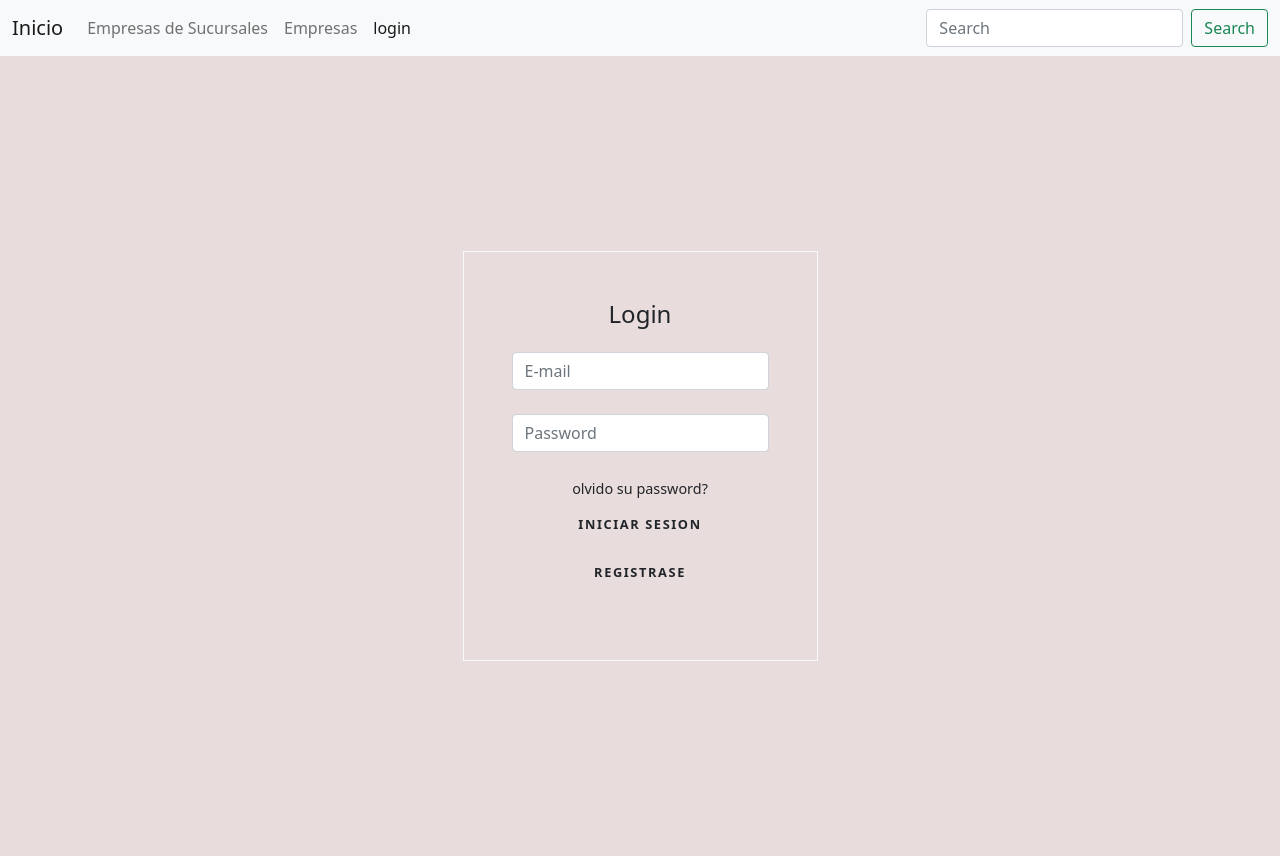
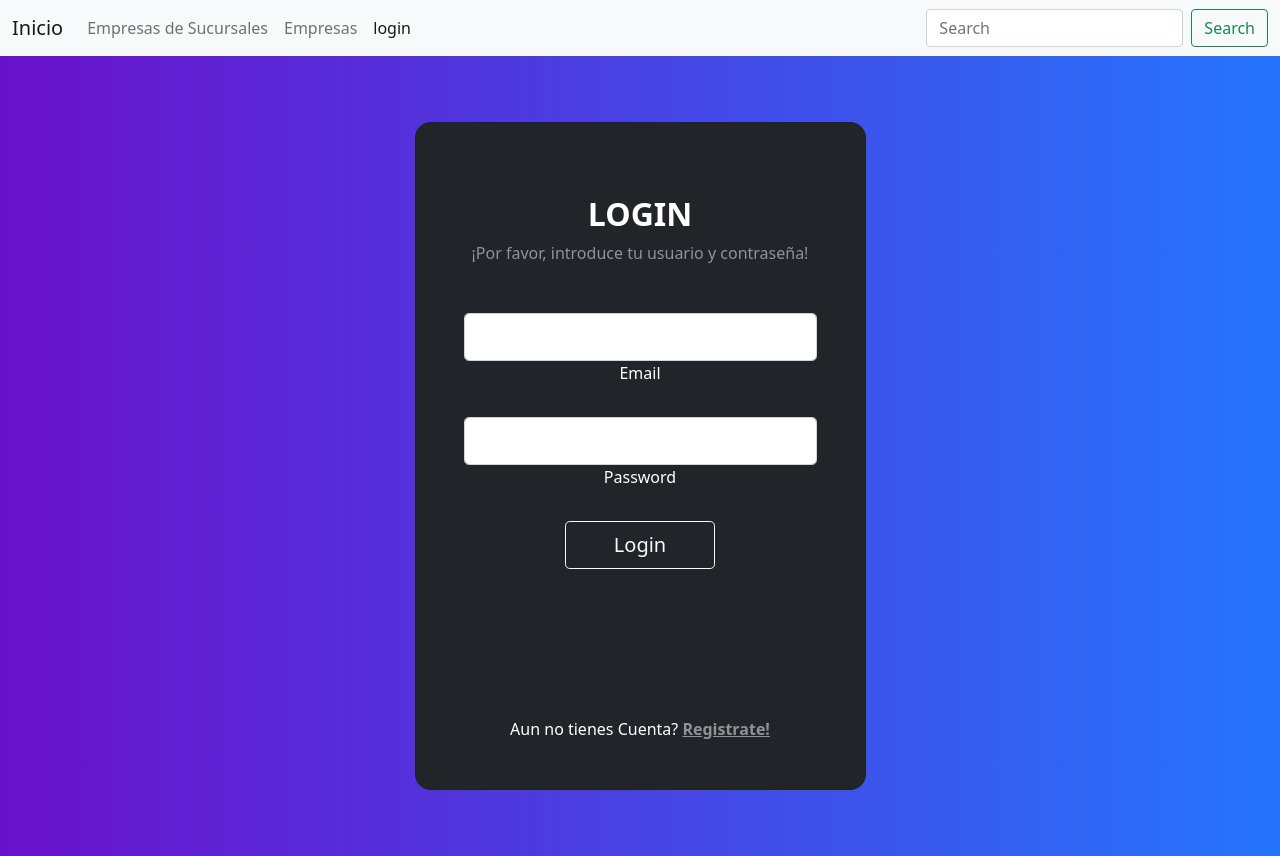
Before and after one commit to jmijangos2020303/AngularIN6BV2, an Angular app: page /login in a window 1280 px wide. Built offline with nearby package versions, Linux system fonts and the light colour scheme.

Commit message:
Login y Registrar
19/05/2022

```diff
--- a/src/app/components/empresas/empresas.component.html
+++ b/src/app/components/empresas/empresas.component.html
@@ -1,4 +1,4 @@
-<body>
+<body onload="init()" style="background: url(../../../assets/vid.img/fondo.jpg) no-repeat; background-size: cover;">
 
 <div class="container">
   <!-- Button activador Modal Agregar Empresa -->
--- a/src/app/components/empresas/empresas.component.scss
+++ b/src/app/components/empresas/empresas.component.scss
@@ -1,12 +1,13 @@
 
 body {
 	align-items: center;
-	background-color: #eee4e4;
 	height: 100vh;
 	place-items: center;
 }
 
 
+
+
 #boton{
   margin: 80px;
 }
--- a/src/app/components/login/login.component.html
+++ b/src/app/components/login/login.component.html
@@ -1,65 +1,45 @@
-<!-- Modal -->
-<body>
+<section class="vh-100 gradient-custom">
+  <div class="container py-5 h-100">
+    <div class="row d-flex justify-content-center align-items-center h-100">
+      <div class="col-12 col-md-8 col-lg-6 col-xl-5">
+        <div class="card bg-dark text-white" style="border-radius: 1rem;">
+          <div class="card-body p-5 text-center">
 
+            <div class="mb-md-5 mt-md-4 pb-5">
 
-  <form class="text-center border border-light p-5">
-    <p class="h4 mb-4">Login </p>
-    <!-- Email -->
-    <input type="email" id="defaultLoginFormEmail" class="form-control mb-4" placeholder="E-mail" name="email" #email="ngModel"
-    [(ngModel)]="usuarioModel.email">
-    <!-- Password -->
-    <input type="password" id="defaultLoginFormPassword" class="form-control mb-4" placeholder="Password" name="password" #password="ngModel"
-    [(ngModel)]="usuarioModel.password">
-    <div class="d-flex justify-content-around">
+              <h2 class="fw-bold mb-2 text-uppercase">Login</h2>
+              <p class="text-white-50 mb-5">
+                ¡Por favor, introduce tu usuario y contraseña!</p>
 
-      <div>
-        <!-- Forgot password -->
-        <a href="">olvido su password?</a>
-      </div>
-    </div>
-    <!-- Sign in button -->
-    <button type="button" class="btn btn-primary" data-bs-toggle="modal" type="submit" (click)="login()">Iniciar Sesion</button>
-    <!-- Register -->
-    <p>
-      <button type="button" class="btn btn-secondary" data-bs-toggle="modal" data-bs-target="#exampleModal">
-        Registrase
-      </button>
-    </p>
-  </form>
+              <div class="form-outline form-white mb-4">
+                <input type="email" id="typeEmailX" class="form-control form-control-lg" name="email" #email="ngModel"
+                [(ngModel)]="usuarioModel.email"/>
+                <label class="form-label" for="typeEmailX">Email</label>
+              </div>
 
+              <div class="form-outline form-white mb-4">
+                <input type="password" id="typePasswordX" class="form-control form-control-lg" name="password" #password="ngModel"
+                [(ngModel)]="usuarioModel.password"/>
+                <label class="form-label" for="typePasswordX">Password</label>
+              </div>
+              <button class="btn btn-outline-light btn-lg px-5" type="submit" (click)="login()">Login</button>
 
+              <div class="d-flex justify-content-center text-center mt-4 pt-1">
+                <a href="#!" class="text-white"><i class="fab fa-facebook-f fa-lg"></i></a>
+                <a href="#!" class="text-white"><i class="fab fa-twitter fa-lg mx-4 px-2"></i></a>
+                <a href="#!" class="text-white"><i class="fab fa-google fa-lg"></i></a>
+              </div>
 
+            </div>
 
+            <div>
+              <p class="mb-0">Aun no tienes Cuenta? <a href="registro" class="text-white-50 fw-bold">Registrate!</a>
+              </p>
+            </div>
 
-
-
-
-
-<div class="modal fade" id="exampleModal" tabindex="-1" aria-labelledby="exampleModalLabel" aria-hidden="true">
-  <div class="modal-dialog">
-    <div class="modal-content">
-      <div class="modal-header">
-        <h4 class="modal-title" id="exampleModalLabel"> Registrarse</h4>
-        <button type="button" class="btn-close" data-bs-dismiss="modal" aria-label="Close"></button>
-      </div>
-      <div class="modal-body">
-         <!-- nombre -->
-        <input  class="form-control" type="text" id="defaultLoginForName" class="form-control mb-4" placeholder="Nombres">
-         <!-- Apellido -->
-        <input  class="form-control" type="text" id="defaultLoginForLastNAme" class="form-control mb-4" placeholder="Apellidos">
-         <!-- Email -->
-        <input  class="form-control" type="email" id="defaultLoginFormEmail" class="form-control mb-4" placeholder="E-mail">
-         <!-- Password -->
-        <input  class="form-control" type="password" id="defaultLoginFormEmail" class="form-control mb-4" placeholder="Password">
-      </div>
-      <div class="modal-footer">
-        <button type="button" class="btn btn-secondary" data-bs-dismiss="modal">Cancelar</button>
-        <button type="button" class="btn btn-primary">Registrarse</button>
+          </div>
+        </div>
       </div>
     </div>
   </div>
-</div>
-
-
-
-</body>
+</section>
--- a/src/app/components/login/login.component.scss
+++ b/src/app/components/login/login.component.scss
@@ -1,149 +1,10 @@
-:root {
-	/* COLORS */
-	--white: #e9e9e9;
-	--gray: #333;
-	--blue: #0367a6;
-	--lightblue: #008997;
+.gradient-custom {
+  /* fallback for old browsers */
+  background: #6a11cb;
 
-	/* RADII */
-	--button-radius: 0.7rem;
+  /* Chrome 10-25, Safari 5.1-6 */
+  background: -webkit-linear-gradient(to right, rgba(106, 17, 203, 1), rgba(37, 117, 252, 1));
 
-	/* SIZES */
-	--max-width: 758px;
-	--max-height: 420px;
-
-	font-size: 16px;
-	font-family: -apple-system, BlinkMacSystemFont, "Segoe UI", Roboto, Oxygen,
-		Ubuntu, Cantarell, "Open Sans", "Helvetica Neue", sans-serif;
-}
-
-body {
-	align-items: center;
-	background-color: rgba(161, 114, 114, 0.247) ;
-
-	background-attachment: fixed;
-	background-position: center;
-	background-repeat: no-repeat;
-	background-size: cover;
-	display: grid;
-	height: 100vh;
-	place-items: center;
-}
-
-
-.modal-content {
-	align-items: center;
-	background-color: rgba(204, 171, 171, 0.479) ;
-
-	background-attachment: fixed;
-	background-position: center;
-	background-repeat: no-repeat;
-	background-size: cover;
-	display: grid;
-	height: 100vh;
-	place-items: center;
-}
-
-
-
-a {
-	color: var(--gray);
-	font-size: 0.9rem;
-	margin: 1.5rem 0;
-	text-decoration: none;
-}
-
-
-
-
-
-.container.right-panel-active .container--signup {
-	animation: show 0.6s;
-	opacity: 1;
-	transform: translateX(100%);
-	z-index: 5;
-}
-
-
-
-
-.overlay__panel {
-	align-items: center;
-	display: flex;
-	flex-direction: column;
-	height: 100%;
-	justify-content: center;
-	position: absolute;
-	text-align: center;
-	top: 0;
-	transform: translateX(0);
-	transition: transform 0.6s ease-in-out;
-	width: 50%;
-}
-
-.overlay--left {
-	transform: translateX(-20%);
-}
-
-.container.right-panel-active .overlay--left {
-	transform: translateX(0);
-}
-
-.overlay--right {
-	right: 0;
-	transform: translateX(0);
-}
-
-.container.right-panel-active .overlay--right {
-	transform: translateX(20%);
-}
-
-button {
-	background-color: var(--blue);
-	background-image: linear-gradient(90deg, var(--blue) 0%, var(--lightblue) 74%);
-	border-radius: 20px;
-	border: 1px solid var(--blue);
-	color: var(--white);
-	cursor: pointer;
-	font-size: 0.8rem;
-	font-weight: bold;
-	letter-spacing: 0.1rem;
-	padding: 0.9rem 4rem;
-	text-transform: uppercase;
-	transition: transform 80ms ease-in;
-}
-
-
-
-.form {
-	background-color: var(--white);
-	display: flex;
-	align-items: center;
-	justify-content: center;
-	flex-direction: column;
-	padding: 0 3rem;
-	height: 100%;
-	text-align: center;
-}
-
-.input {
-	background-color: rgb(228, 169, 169);
-	border: none;
-	padding: 0.9rem 0.9rem;
-	margin: 0.5rem 0;
-	width: 100%;
-}
-
-@keyframes show {
-	0%,
-	49.99% {
-		opacity: 0;
-		z-index: 1;
-	}
-
-	50%,
-	100% {
-		opacity: 1;
-		z-index: 5;
-	}
-}
+  /* W3C, IE 10+/ Edge, Firefox 16+, Chrome 26+, Opera 12+, Safari 7+ */
+  background: linear-gradient(to right, rgba(106, 17, 203, 1), rgba(37, 117, 252, 1))
+  }
--- a/src/app/components/registro/registro.component.html
+++ b/src/app/components/registro/registro.component.html
@@ -1,13 +1,46 @@
-<h1>{{bienvenida}}</h1>
+<section class="h-100 h-custom" style="background-color: #8fc4b7;">
+  <div class="container py-5 h-100">
+    <div class="row d-flex justify-content-center align-items-center h-100">
+      <div class="col-lg-8 col-xl-6">
+        <div class="card rounded-3">
+          <img src="https://mdbcdn.b-cdn.net/img/Photos/new-templates/bootstrap-registration/img3.webp"
+            class="w-100" style="border-top-left-radius: .3rem; border-top-right-radius: .3rem;"
+            alt="Sample photo">
+          <div class="card-body p-4 p-md-5">
+            <h3 class="mb-4 pb-2 pb-md-0 mb-md-5 px-md-2">Registro</h3>
 
-<ul class="list-group">
-<ng-container>
-  <li class="list-group-item" *ngFor="let pers of personas">
+            <form (ngSubmit)="registro()" #registerForm="ngForm" class="px-md-2">
 
-    El Nombres de la persona es: {{pers.nombre}} y su edad es: {{pers.edad}}</li>
 
-</ng-container>>
-  <li class="list-group-item" *ngFor="let pers of personas">
+              <div class="form-outline mb-4">
+                <input type="text" id="form3Example1q" class="form-control" [(ngModel)]="usuarioModel.nombre"
+                name="nombre" required/>
+                <label class="form-label" for="form3Example1q">Nombre</label>
+              </div>
 
-     El Nombres de la persona es: {{pers.nombre}} y su edad es: {{pers.edad}}</li>
-</ul>
+
+
+              <div class="form-outline mb-4">
+                <input type="text" id="form3Example1q" class="form-control" [(ngModel)]="usuarioModel.email"
+                name="email" required/>
+                <label class="form-label" for="form3Example1q">Email/Correo</label>
+              </div>
+
+
+              <div class="form-outline mb-4">
+                <input type="text" id="form3Example1q" class="form-control" [(ngModel)]="usuarioModel.password"
+                name="password" required/>
+                <label class="form-label" for="form3Example1q">Password/Contraseña</label>
+              </div>
+
+
+              <button [disabled]="!registerForm.form.valid" type="submit" class="btn btn-success btn-lg mb-1">Registrar</button>
+
+            </form>
+
+          </div>
+        </div>
+      </div>
+    </div>
+  </div>
+</section>
--- a/src/app/components/registro/registro.component.scss
+++ b/src/app/components/registro/registro.component.scss
@@ -0,0 +1,5 @@
+@media (min-width: 1025px) {
+  .h-custom {
+  height: 100vh !important;
+  }
+  }
--- a/src/app/components/registro/registro.component.ts
+++ b/src/app/components/registro/registro.component.ts
@@ -1,4 +1,8 @@
 import { Component, OnInit } from '@angular/core';
+import { Usuario } from 'src/app/models/usuario.model';
+import { UsuarioService } from 'src/app/services/usuario.service';
+import Swal from 'sweetalert2';
+
 
 @Component({
   selector: 'app-registro',
@@ -6,17 +10,45 @@ import { Component, OnInit } from '@angular/core';
   styleUrls: ['./registro.component.scss']
 })
 export class RegistroComponent implements OnInit {
-  bienvenida = "Bienvenidos a Kinal Informatica";
-  personas = [
-    {nombre: "Flavio Mijangos", edad: 18},
-    {nombre: "Xavier Mijangos", edad: 18},
-    {nombre: "Jose Mijangos", edad: 18},
-    {nombre: "Leonel Mijangos", edad: 35}
-  ]
 
-  constructor() { }
+  public usuarioModel: Usuario;
+  repeatPass: string = '';
+
+  constructor(
+    private userRest: UsuarioService
+  ) {
+    this.usuarioModel = new Usuario(
+      "",
+      "",
+      "",
+      "",
+      ""
+    );
+  }
 
   ngOnInit(): void {
   }
 
+
+  registro(){
+    this.userRest.registro(this.usuarioModel).subscribe({
+      next: (res:any)=>{
+        Swal.fire({
+          icon: 'success',
+          title: res.mensaje,
+          showConfirmButton: false,
+          timer: 1500
+        })
+      },
+      error: (err)=>{
+        Swal.fire({
+          icon: 'error',
+          title: err.error.mensaje,
+          showConfirmButton: false,
+          timer: 1500
+        })
+      }
+    })
+  }
+
 }
--- a/src/app/models/usuario.model.ts
+++ b/src/app/models/usuario.model.ts
@@ -3,7 +3,8 @@ export class Usuario{
     public _id: string,
     public nombre: string,
     public email: string,
+    public rol: string,
     public password: string,
-    public rol: string
+
   ){}
 }
--- a/src/app/services/usuario.service.ts
+++ b/src/app/services/usuario.service.ts
@@ -1,6 +1,7 @@
 import { HttpClient, HttpHeaders } from '@angular/common/http';
 import { Injectable } from '@angular/core';
 import { Observable } from 'rxjs';
+import { environment } from 'src/environments/environment';
 
 @Injectable({
   providedIn: 'root'
@@ -23,6 +24,12 @@ login(usuario, obtenerToken = null): Observable<any> {
   let params = JSON.stringify(usuario);
 
   return this._http.post(this.url + '/login', params, {headers: this.headersVariable});
+}
+
+
+registro(params){
+  return this._http.post(this.url + '/registrarUsuario', params, {headers: this.headersVariable});
+
 }
 
 getToken(){
--- a/src/environments/environment.ts
+++ b/src/environments/environment.ts
@@ -4,6 +4,8 @@
 
 export const environment = {
   production: false,
+
+  apiURL:'http://localhost:3000/api',
   departamentos : [
     {codigo:"Guatemala", nombre:"Guatemala"},
     {codigo:"Mixco", nombre:"Mixco"},
```
Also changed, not shown: src/assets/vid.img/fondo.jpg (added).
